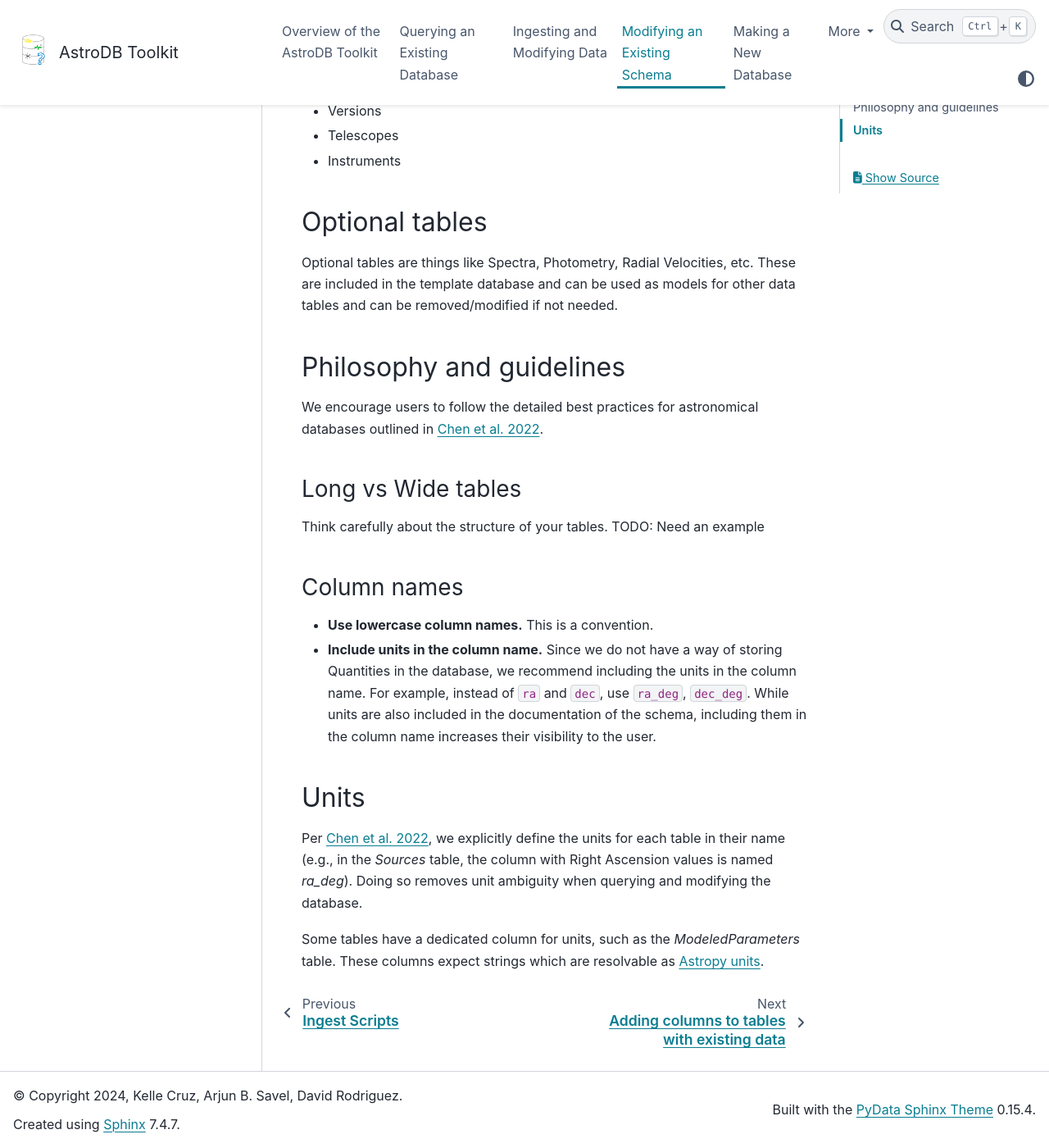
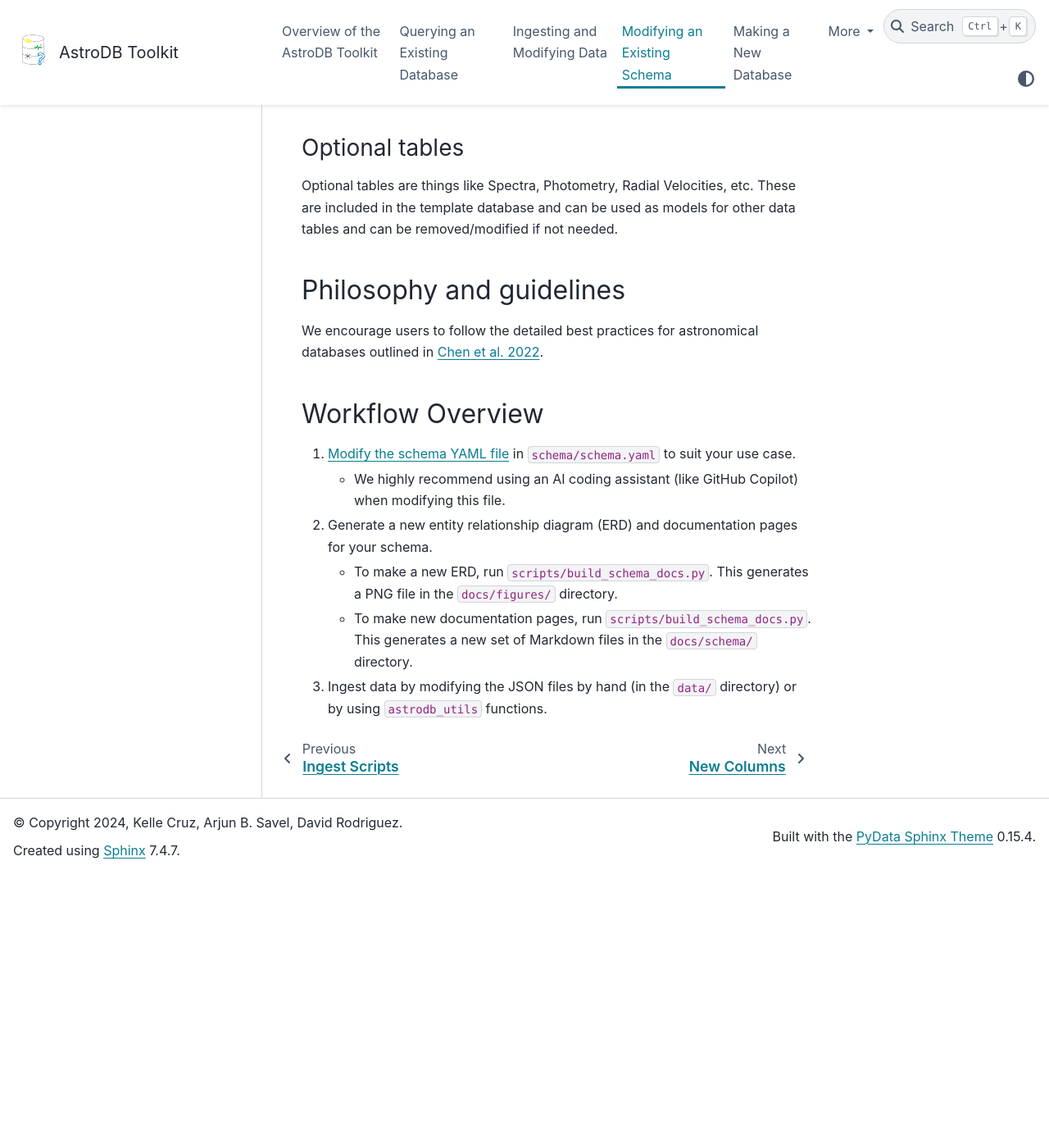
Before and after one commit to astrodbtoolkit/astrodb_utils, a Sphinx documentation site: the page built from docs/pages/modifying/index.rst, in a window 1280 px wide and 1400 px high, scrolled down 794 px. Shown: the whole window at 82% size. Built offline with Sphinx 7.4.7 and the PyData theme 0.15.4, drawn with Linux system fonts in a browser that asks for light colours; the version number could not be read and is left out; after the commit the page ends 1860 px from its top, so only the background shows below that; some of the changed text lies outside the part shown.

Commit message:
more org

```diff
--- a/docs/conf.py
+++ b/docs/conf.py
@@ -129,6 +129,7 @@ exclude_patterns = [
     "Thumbs.db",
     ".DS_Store",
     "../tests",
+    "pages/template_schema/astrodb-template-db/*",
 ]
 
 # The name of the Pygments (syntax highlighting) style to use.
--- a/docs/pages/make_new_db/getting_started_new_database.rst
+++ b/docs/pages/make_new_db/getting_started_new_database.rst
@@ -13,8 +13,8 @@ Overview
 
 #. Update the ``LICENSE`` file with your license of choice.
 
-#. :doc:`Modify the schema <modifying_schema>`
-   in ``schema/schema.yaml`` to suit your use case.
+#. :doc:`Modify the schema <../modifying/index>`
+   to suit your use case.
 
    * We highly recommend using an AI coding assistant
      (like GitHub Copilot) when modifying this file.
--- a/docs/pages/modifying/index.rst
+++ b/docs/pages/modifying/index.rst
@@ -1,29 +1,24 @@
 Modifying an Existing Schema
 ============================
-.. toctree::
-   :glob:
-   :maxdepth: 1
-
-   new_columns
-
-Overview
---------
 The template database comes with an existing schema,
 consisting of a set of tables and columns.
 It is expected that every usecase will modify this schema to suit their needs.
 However, it is important to follow some guidelines to ensure that the
 database remains functional with the rest of the Toolkit.
 
-To add tables, columns, or modify existing columns, you will need to modify the schema file.
-We use the `Felis package <https://felis.lsst.io/user-guide/intro.html>`_
-to manage the database schema.
-Modify the ``schema/schema.yaml`` file to reflect the changes you want to make.
-The `Felis Data Model documentation <Felis documentation>`_
-provides a detailed guide on how to represent the schema file.
 
+.. toctree::
+   :glob:
+   :maxdepth: 1
 
+   new_columns
+   new_tables
+   yaml
+
+Database structure
+------------------
 Required tables
----------------
+~~~~~~~~~~~~~~~~
 There are several tables which are expected by ``astrodb_utils``
 and should be modified with great care:
 
@@ -34,8 +29,9 @@ and should be modified with great care:
 * Telescopes
 * Instruments
 
+
 Optional tables
----------------
+~~~~~~~~~~~~~~~
 Optional tables are things like Spectra, Photometry, Radial Velocities, etc.
 These are included in the template database and can be used as models for
 other data tables and can be removed/modified if not needed.
@@ -43,38 +39,28 @@ other data tables and can be removed/modified if not needed.
 
 Philosophy and guidelines
 -------------------------
-
 We encourage users to follow the detailed best practices for
 astronomical databases outlined in
 `Chen et al. 2022 <https://iopscience.iop.org/article/10.3847/1538-4365/ac6268>`_.
 
 
-Long vs Wide tables
-~~~~~~~~~~~~~~~~~~~
-Think carefully about the structure of your tables.
-TODO: Need an example
+Workflow Overview
+-----------------
+#. :doc:`Modify the schema YAML file <yaml>`
+   in ``schema/schema.yaml`` to suit your use case.
 
+   * We highly recommend using an AI coding assistant
+     (like GitHub Copilot) when modifying this file.
 
-Column names
-~~~~~~~~~~~~
-* **Use lowercase column names.** This is a convention.
-* **Include units in the column name.**
-  Since we do not have a way of storing Quantities in the database,
-  we recommend including the units in the column name.
-  For example, instead of ``ra`` and ``dec``, use ``ra_deg``, ``dec_deg``.
-  While units are also included in the documentation of the schema,
-  including them in the column name increases their visibility to the user.
+#. Generate a new entity relationship diagram (ERD)
+   and documentation pages for your schema.
 
+   * To make a new ERD, run ``scripts/build_schema_docs.py``.
+     This generates a PNG file in the ``docs/figures/`` directory.
 
-Units
------
-Per `Chen et al. 2022 <https://iopscience.iop.org/article/10.3847/1538-4365/ac6268>`_,
-we explicitly define the units for each table in their name
-(e.g., in the `Sources` table, the column with Right Ascension values
-is named `ra_deg`).
-Doing so removes unit ambiguity when querying and modifying the database.
+   * To make new documentation pages, run ``scripts/build_schema_docs.py``.
+     This generates a new set of Markdown files
+     in the ``docs/schema/`` directory.
 
-Some tables have a dedicated column for units,
-such as the `ModeledParameters` table.
-These columns expect strings which are resolvable as
-`Astropy units <https://docs.astropy.org/en/stable/units/index.html>`_.
+#. Ingest data by modifying the JSON files by hand
+   (in the ``data/`` directory) or by using ``astrodb_utils`` functions.
```
Also changed, not shown: docs/pages/modifying/new_columns.rst (+47 -7 lines), docs/pages/modifying/new_tables.rst (added, +14 -0 lines), docs/pages/modifying/yaml.rst (added, +14 -0 lines).
